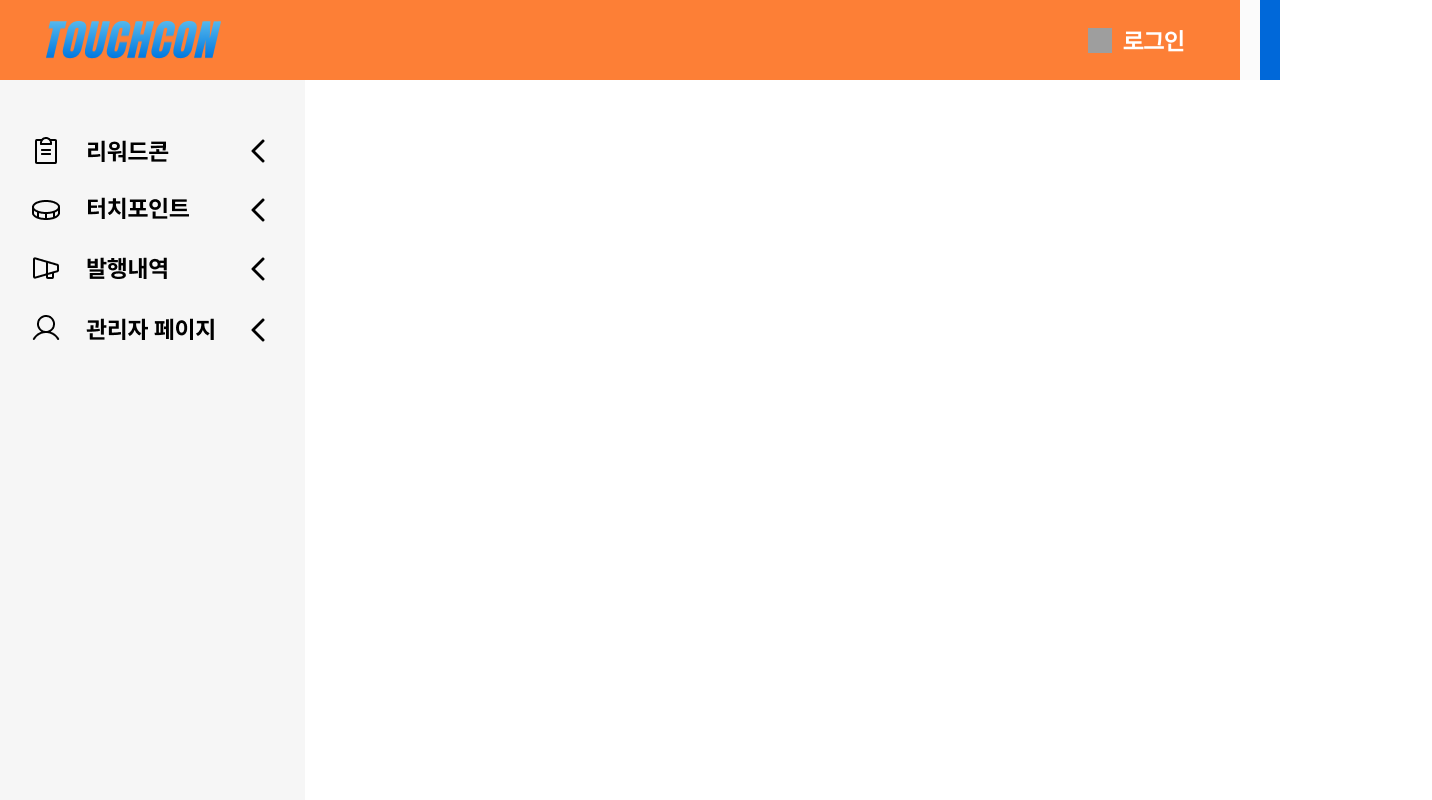
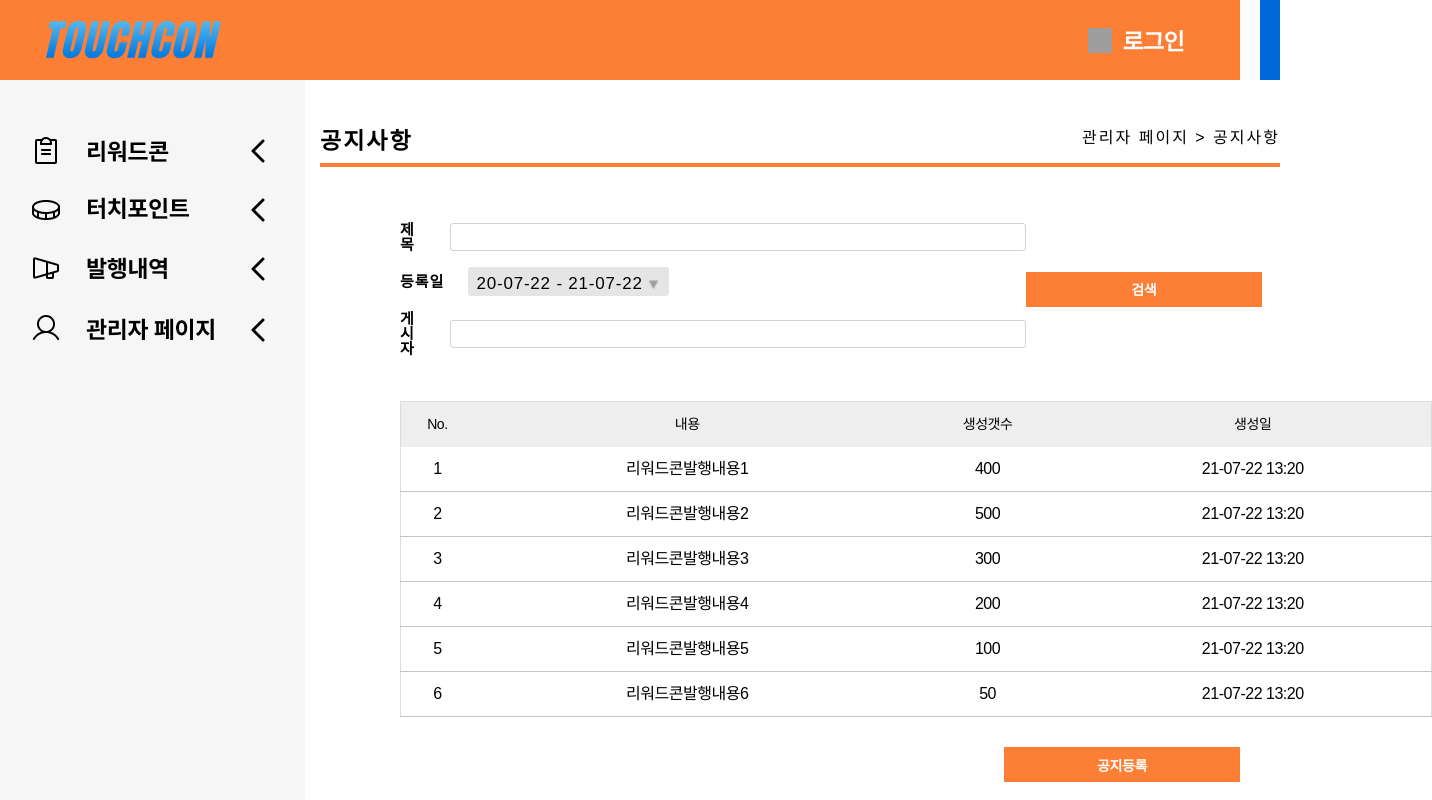
Before and after one commit to suminllll/Touch_Con, a React (Create React App) app: page /Notice in a window 1280 px wide. Shown: the whole page, 1432 px wide, since content can reach past the window. Built offline with nearby package versions, Linux system fonts and the light colour scheme; grey boxes are pictures that could not be loaded.

Commit message:
공지사항페이지 레이아웃 완료

```diff
--- a/src/pages/Manager/Notice.js
+++ b/src/pages/Manager/Notice.js
@@ -1,7 +1,123 @@
 import React from 'react';
+import styled from 'styled-components';
+import AdminBtn from '../../components/AdminBtn/AdminBtn';
+import Title from '../../components/Title/Title';
+import History from '../../components/History/History';
 
 const Notice = () => {
-  return <div />;
+  return (
+    <>
+      <Title titleText="공지사항" categoryText="관리자 페이지 > 공지사항" />
+      <Article>
+        <MiddleWrap>
+          <div>
+            <TitleWrap>
+              <TitleBox>제목</TitleBox>
+              <TitleInputBox />
+            </TitleWrap>
+            <TitleWrap>
+              <TitleBox>등록일</TitleBox>
+              <CalendarBox>
+                <CalendarDiv>20-07-22 - 21-07-22</CalendarDiv>
+                <ArrowButton>
+                  <ArrowImg alt="allow" src="/images/Polygon1.png" />
+                </ArrowButton>
+              </CalendarBox>
+            </TitleWrap>
+            <TitleWrap>
+              <TitleBox>게시자</TitleBox>
+              <PostingInputBox />
+            </TitleWrap>
+          </div>
+          <div>
+            <AdminBtn btnName="검색" color="#fd7f36" />
+          </div>
+        </MiddleWrap>
+        <HistoryWrap>
+          <History />
+        </HistoryWrap>
+        <BottomBox>
+          <AdminBtn btnName="공지등록" color="#fd7f36" />
+        </BottomBox>
+      </Article>
+    </>
+  );
 };
 
 export default Notice;
+
+const Article = styled.article`
+  margin: 40px 40px 0 400px;
+`;
+
+const MiddleWrap = styled.div`
+  display: flex;
+  justify-content: space-between;
+  align-items: center;
+`;
+
+const TitleWrap = styled.div`
+  display: flex;
+  align-items: center;
+  margin: 15px 0;
+`;
+
+const TitleBox = styled.div`
+  margin-right: 30px;
+  font-weight: 800;
+  font-size: 15px;
+  letter-spacing: 1px;
+`;
+
+const InputBox = styled.input`
+  height: 28px;
+  border: 1px solid lightgray;
+  border-radius: 3px;
+  margin-left: 5px;
+`;
+
+const TitleInputBox = styled(InputBox)`
+  min-width: 45vw;
+`;
+const CalendarBox = styled.div`
+  display: flex;
+  align-items: center;
+  text-align: center;
+  margin-left: -6px;
+  background-color: #e5e5e5;
+  border-radius: 3px;
+`;
+
+const CalendarDiv = styled.div`
+  padding: 8px 0px 4px 8px;
+  min-width: 12vw;
+  font-size: 17px;
+  letter-spacing: 0.8px;
+`;
+
+const ArrowButton = styled.button`
+  background-color: transparent;
+  border-style: none;
+  margin-top: 4px;
+  margin-right: 5px;
+`;
+
+const ArrowImg = styled.img`
+  height: 9px;
+  width: 9px;
+  color: lightgray;
+  object-fit: cover;
+`;
+
+const PostingInputBox = styled(InputBox)`
+  min-width: 45vw;
+  margin-left: -6px;
+`;
+
+const BottomBox = styled.div`
+  text-align: right;
+`;
+
+const HistoryWrap = styled.div`
+  margin: 30px 0;
+`;
```
